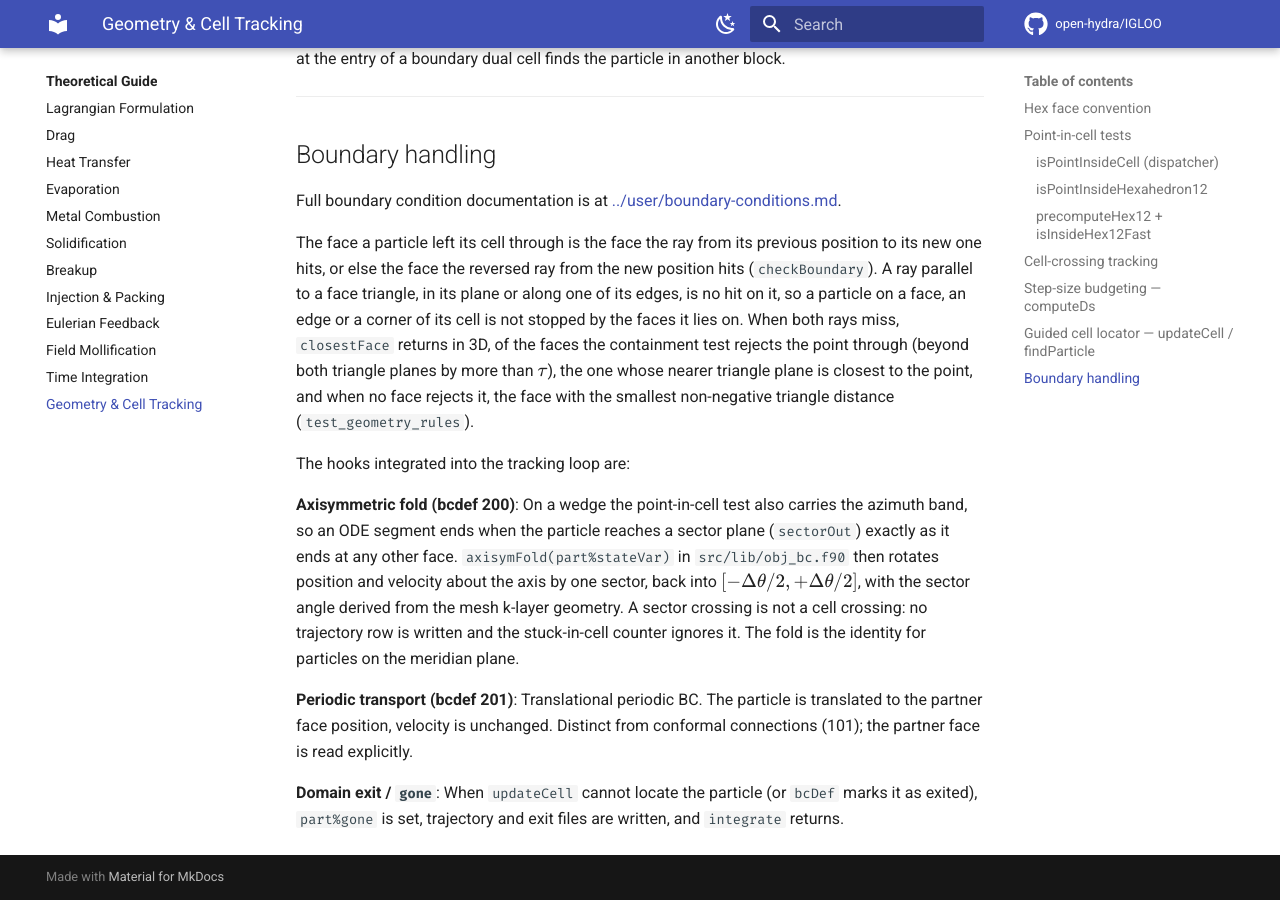
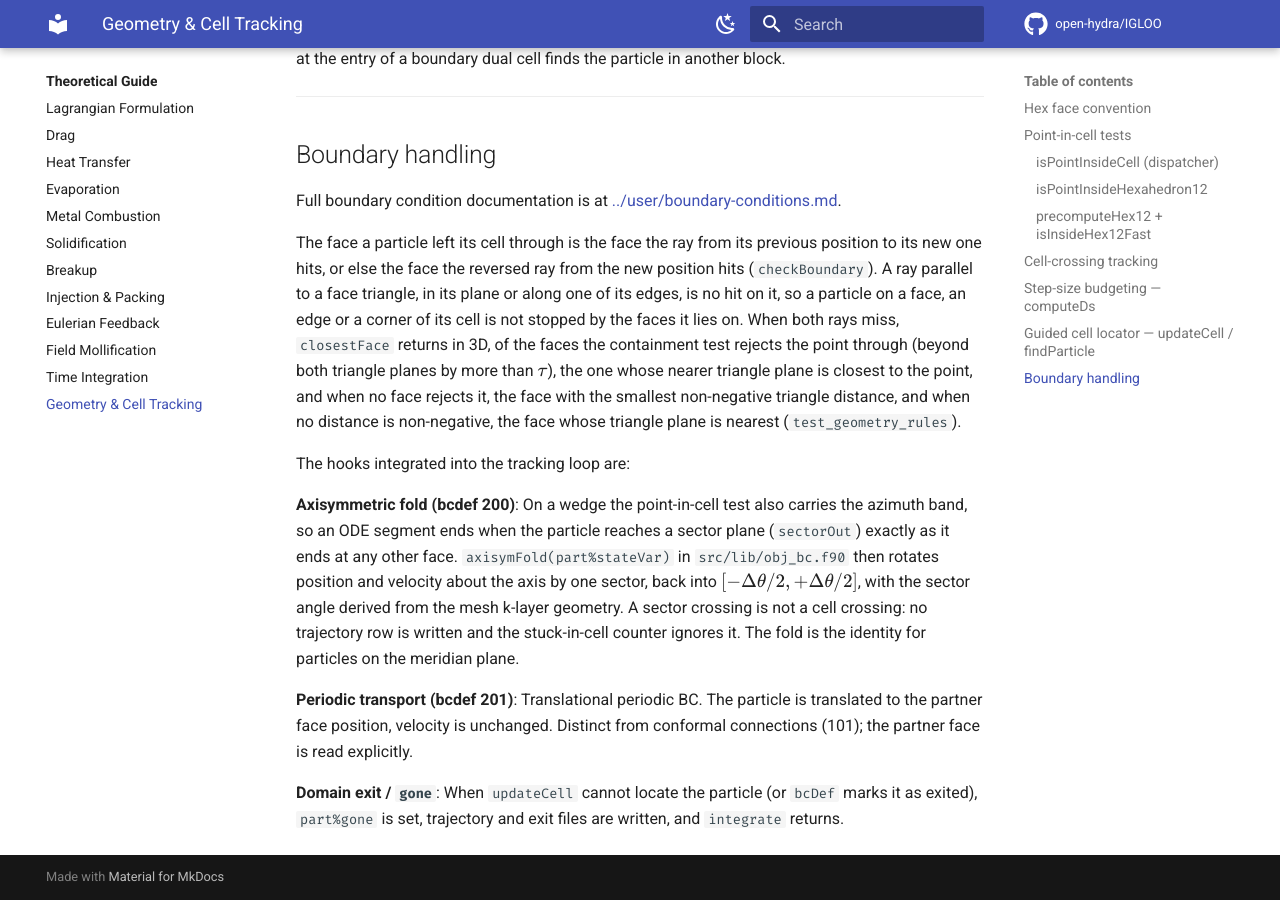
Before and after one commit to open-hydra/IGLOO, an MkDocs documentation site: the page built from docs/theory/geometry.md, in a window 1280 px wide and 900 px high, scrolled down 3332 px. Built offline with MkDocs 1.6.1 and Material for MkDocs 9.7.7, drawn with Linux system fonts in a browser that asks for light colours; comment, search, counter and statistics services are not loaded.

Commit message:
fix(geometry): the boundary search's last fallback returns the nearest face plane
closestFace left its result unassigned when no triangle distance is non-negative (a point inside every triangle
plane of the cell), for a non-finite point and on a cell of degenerate triangles. It now returns, where neither
rule assigns a face, the face of the nearest non-degenerate triangle plane (the largest signed distance), and 0
for a non-finite point. updateCell sets psave before its retry loop, so a first-pass flip-flop leaves the parcel
flagged lost at its own position.

test_geometry_rules gains BF6 (2e4 points per cell inside every triangle plane of BF5's six cells, from a stream
of their own: the face of the nearest plane) and BF6b (a NaN point: 0); BF5's printout is unchanged.

Co-Authored-By: Claude Opus 5.5 (1M context) <noreply@anthropic.com>
Claude-Session: https://claude.ai/code/session_019zi1qiuw7HF2aRfC8FR4xx

```diff
--- a/docs/theory/geometry.md
+++ b/docs/theory/geometry.md
@@ -150,7 +150,8 @@ its plane or along one of its edges, is no hit on it, so a particle on a face, a
 not stopped by the faces it lies on. When both rays miss, `closestFace`
 returns in 3D, of the faces the containment test rejects the point through (beyond both triangle planes by more
 than $\tau$), the one whose nearer triangle plane is closest to the point, and when no face rejects it, the face
-with the smallest non-negative triangle distance (`test_geometry_rules`).
+with the smallest non-negative triangle distance, and when no distance is non-negative, the face whose triangle
+plane is nearest (`test_geometry_rules`).
 
 The hooks integrated into the tracking loop are:
 
```
Also changed, not shown: 6 other files.
